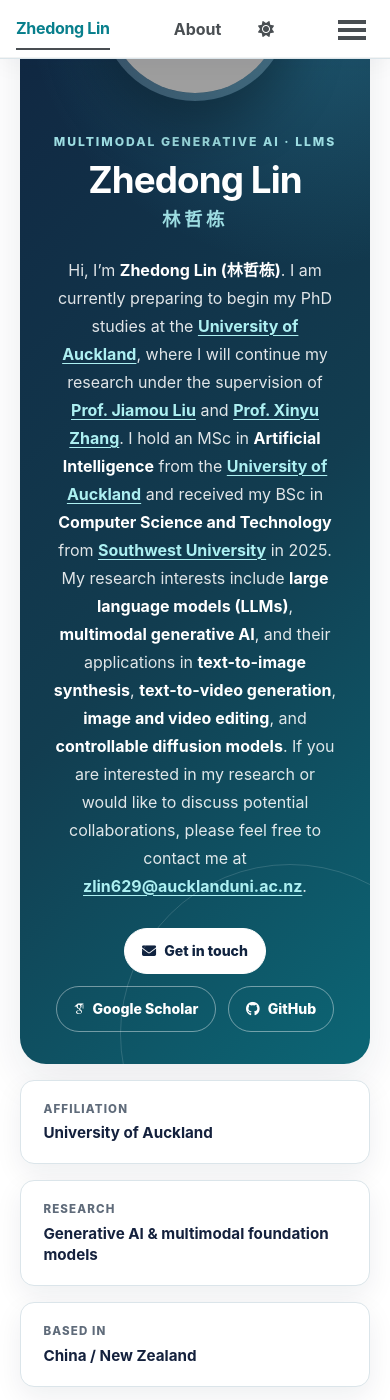
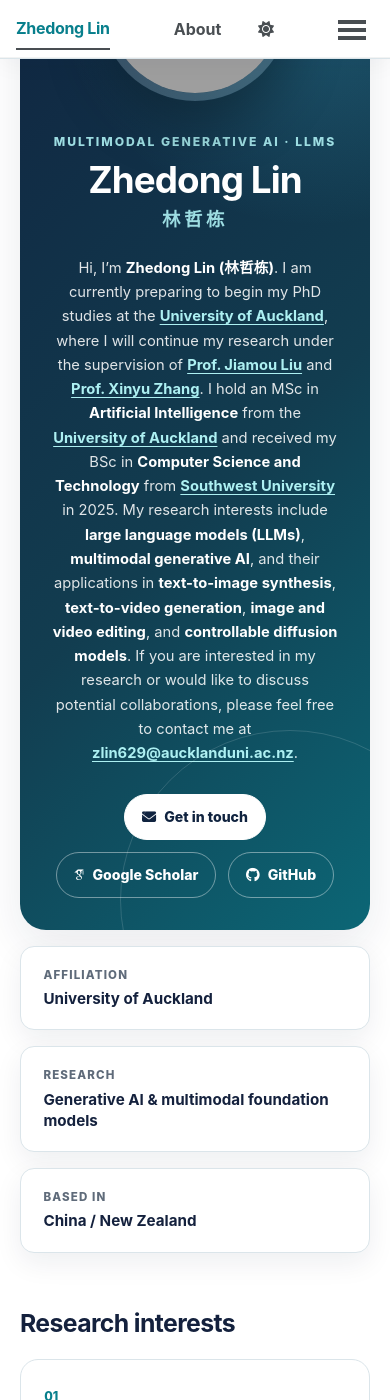
Before and after one commit to Zhedong-Lin/Zhedong-Lin.github.io, a Jekyll site: the page built from _pages/about.md, in a window 390 px wide and 1400 px high, scrolled down 195 px. Built offline with Jekyll 4.4.1, drawn with Linux system fonts in a browser that asks for light colours; some web fonts are replaced; a script bundle is joined from its source files by our own code; library files that are not in the unit come from our copies; grey boxes are pictures that could not be loaded.

Commit message:
Reduce homepage introduction size

```diff
--- a/_sass/_custom.scss
+++ b/_sass/_custom.scss
@@ -146,8 +146,8 @@ body {
   max-width: 700px;
   margin: 0;
   color: rgba(255, 255, 255, 0.87);
-  font-size: clamp(1rem, 1.7vw, 1.22rem);
-  line-height: 1.75;
+  font-size: clamp(0.92rem, 1.25vw, 1.05rem);
+  line-height: 1.65;
 }
 
 .hero-card a {
```
